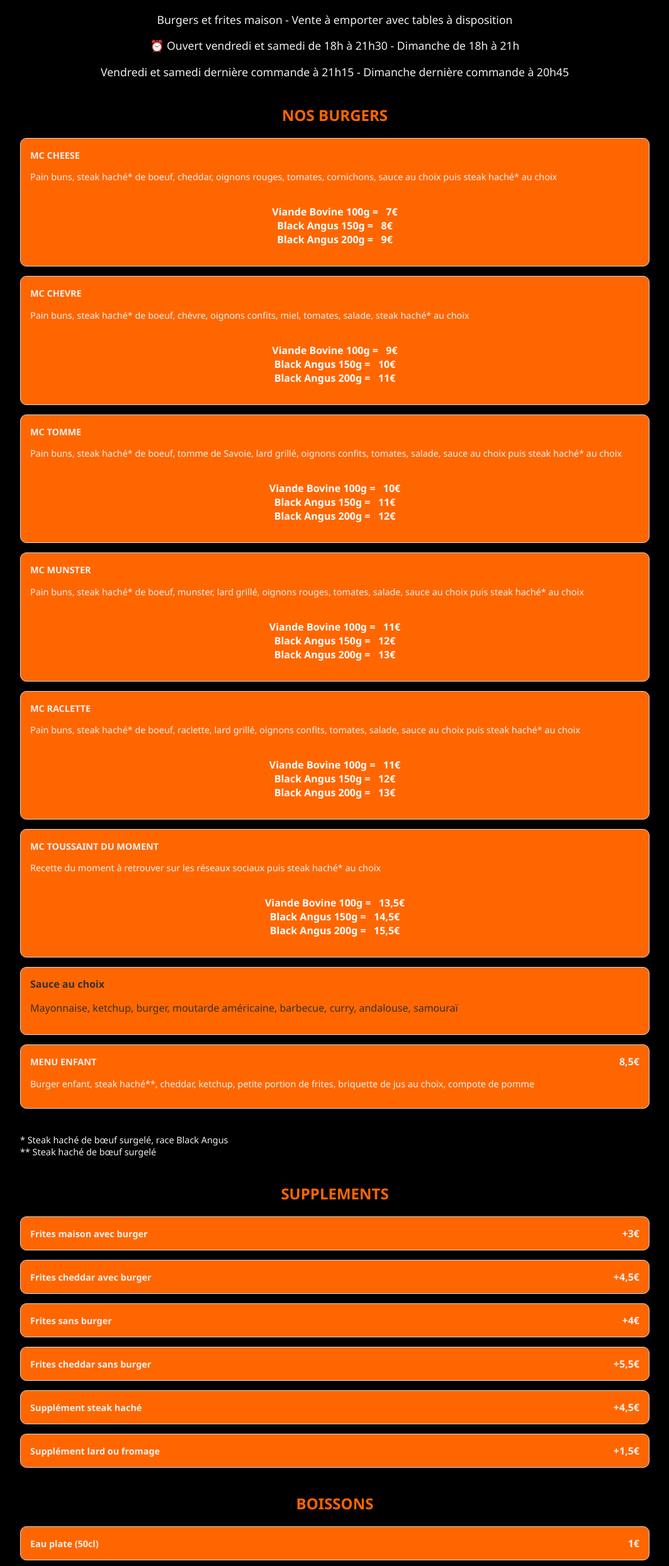
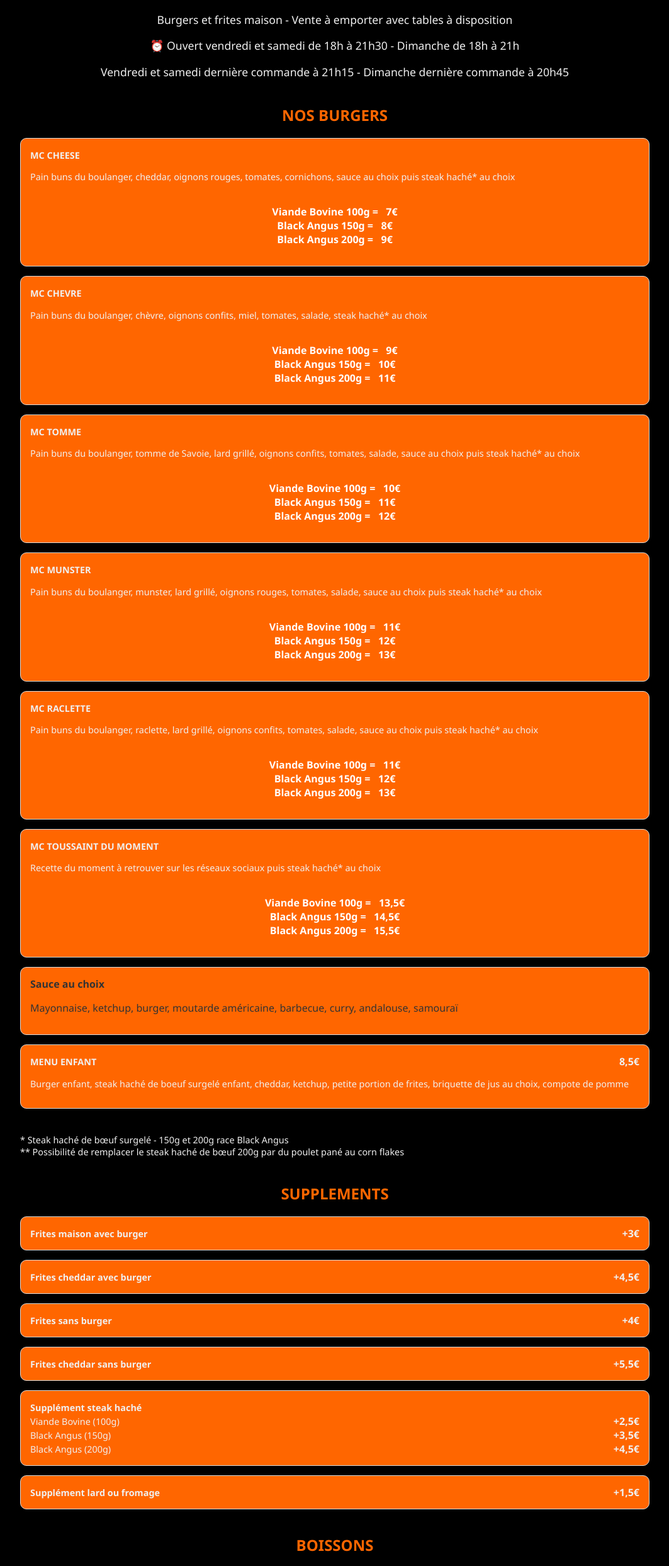
Before and after one commit to MaoamTW/QR, a plain HTML site: page index.html in a window 1280 px wide. Shown: the part 280-2766 px from the top of the page at 63% size, without its empty margins (108-1171 px from the left). Drawn offline with Linux system fonts and the light colour scheme.

Commit message:
index.html

```diff
--- a/index.html
+++ b/index.html
@@ -103,18 +103,18 @@
 
     <div class="section">
       <h2>NOS BURGERS</h2>
-      <div class="menu-item"><span class="note"><strong>MC CHEESE</strong></span> <div class="clear"></div><p class="note">Pain buns, steak haché* de boeuf, cheddar, oignons rouges, tomates, cornichons, sauce au choix puis steak haché* au choix <br><br> <p align="center"> <FONT COLOR="#ffffff"> <strong>Viande Bovine 100g = &nbsp; 7€ <br> Black Angus 150g = &nbsp; 8€ <br> Black Angus 200g = &nbsp; 9€</strong> </FONT> </p></div>
-      <div class="menu-item"><span class="note"><strong>MC CHEVRE</strong></span><div class="clear"></div><p class="note">Pain buns, steak haché* de boeuf, chèvre, oignons confits, miel, tomates, salade, steak haché* au choix <br><br> <p align="center"> <FONT COLOR="#ffffff"> <strong>Viande Bovine 100g = &nbsp; 9€ <br> Black Angus 150g = &nbsp; 10€ <br> Black Angus 200g = &nbsp; 11€</strong> </FONT> </p></div>
-      <div class="menu-item"><span class="note"><strong>MC TOMME</strong></span> <div class="clear"></div><p class="note">Pain buns, steak haché* de boeuf, tomme de Savoie, lard grillé, oignons confits, tomates, salade, sauce au choix puis steak haché* au choix <br><br> <p align="center"> <FONT COLOR="#ffffff"> <strong>Viande Bovine 100g = &nbsp; 10€ <br> Black Angus 150g = &nbsp; 11€ <br> Black Angus 200g = &nbsp; 12€</strong> </FONT> </p></div>
-      <div class="menu-item"><span class="note"><strong>MC MUNSTER</strong> </span><div class="clear"></div><p class="note">Pain buns, steak haché* de boeuf, munster, lard grillé, oignons rouges, tomates, salade, sauce au choix puis steak haché* au choix <br><br> <p align="center"> <FONT COLOR="#ffffff"> <strong>Viande Bovine 100g = &nbsp; 11€ <br> Black Angus 150g = &nbsp; 12€ <br> Black Angus 200g = &nbsp; 13€</strong> </FONT> </p></div>
-      <div class="menu-item"><span class="note"><strong>MC RACLETTE</strong></span> <div class="clear"></div><p class="note">Pain buns, steak haché* de boeuf, raclette, lard grillé, oignons confits, tomates, salade, sauce au choix puis steak haché* au choix <br><br> <p align="center"> <FONT COLOR="#ffffff"> <strong>Viande Bovine 100g = &nbsp; 11€ <br> Black Angus 150g = &nbsp; 12€ <br> Black Angus 200g = &nbsp; 13€</strong> </FONT> </p></div>
+      <div class="menu-item"><span class="note"><strong>MC CHEESE</strong></span> <div class="clear"></div><p class="note">Pain buns du boulanger, cheddar, oignons rouges, tomates, cornichons, sauce au choix puis steak haché* au choix <br><br> <p align="center"> <FONT COLOR="#ffffff"> <strong>Viande Bovine 100g = &nbsp; 7€ <br> Black Angus 150g = &nbsp; 8€ <br> Black Angus 200g = &nbsp; 9€</strong> </FONT> </p></div>
+      <div class="menu-item"><span class="note"><strong>MC CHEVRE</strong></span><div class="clear"></div><p class="note">Pain buns du boulanger, chèvre, oignons confits, miel, tomates, salade, steak haché* au choix <br><br> <p align="center"> <FONT COLOR="#ffffff"> <strong>Viande Bovine 100g = &nbsp; 9€ <br> Black Angus 150g = &nbsp; 10€ <br> Black Angus 200g = &nbsp; 11€</strong> </FONT> </p></div>
+      <div class="menu-item"><span class="note"><strong>MC TOMME</strong></span> <div class="clear"></div><p class="note">Pain buns du boulanger, tomme de Savoie, lard grillé, oignons confits, tomates, salade, sauce au choix puis steak haché* au choix <br><br> <p align="center"> <FONT COLOR="#ffffff"> <strong>Viande Bovine 100g = &nbsp; 10€ <br> Black Angus 150g = &nbsp; 11€ <br> Black Angus 200g = &nbsp; 12€</strong> </FONT> </p></div>
+      <div class="menu-item"><span class="note"><strong>MC MUNSTER</strong> </span><div class="clear"></div><p class="note">Pain buns du boulanger, munster, lard grillé, oignons rouges, tomates, salade, sauce au choix puis steak haché* au choix <br><br> <p align="center"> <FONT COLOR="#ffffff"> <strong>Viande Bovine 100g = &nbsp; 11€ <br> Black Angus 150g = &nbsp; 12€ <br> Black Angus 200g = &nbsp; 13€</strong> </FONT> </p></div>
+      <div class="menu-item"><span class="note"><strong>MC RACLETTE</strong></span> <div class="clear"></div><p class="note">Pain buns du boulanger, raclette, lard grillé, oignons confits, tomates, salade, sauce au choix puis steak haché* au choix <br><br> <p align="center"> <FONT COLOR="#ffffff"> <strong>Viande Bovine 100g = &nbsp; 11€ <br> Black Angus 150g = &nbsp; 12€ <br> Black Angus 200g = &nbsp; 13€</strong> </FONT> </p></div>
 	  <div class="menu-item"><span class="note"><strong>MC TOUSSAINT DU MOMENT</strong></span> <div class="clear"></div><p class="note">Recette du moment à retrouver sur les réseaux sociaux puis steak haché* au choix <br><br> <p align="center"> <FONT COLOR="#ffffff"> <strong>Viande Bovine 100g = &nbsp; 13,5€ <br> Black Angus 150g = &nbsp; 14,5€ <br> Black Angus 200g = &nbsp; 15,5€</strong> </FONT> </p></div>
 	  <div class="menu-item"><span class="texty"><strong>Sauce au choix</strong></span> <div class="clear"></div><p class="texty">Mayonnaise, ketchup, burger, moutarde américaine, barbecue, curry, andalouse, samouraï</div>
-	  <div class="menu-item"><span class="note"><strong>MENU ENFANT</strong></span> <span class="price">8,5€</span><div class="clear"></div><p class="note">Burger enfant, steak haché**, cheddar, ketchup, petite portion de frites, briquette de jus au choix, compote de pomme</p></div>
+	  <div class="menu-item"><span class="note"><strong>MENU ENFANT</strong></span> <span class="price">8,5€</span><div class="clear"></div><p class="note">Burger enfant, steak haché de boeuf surgelé enfant, cheddar, ketchup, petite portion de frites, briquette de jus au choix, compote de pomme</p></div>
 	</div>
 
-	<p class="note">* Steak haché de bœuf surgelé, race Black Angus<br>
-    ** Steak haché de bœuf surgelé</p>
+	<p class="note">* Steak haché de bœuf surgelé - 150g et 200g race Black Angus<br>
+    ** Possibilité de remplacer le steak haché de bœuf 200g par du poulet pané au corn flakes</p>
 
     <div class="section">
       <h2>SUPPLEMENTS</h2>
@@ -122,25 +122,35 @@
       <div class="menu-item"><span class="note"><strong>Frites cheddar avec burger</strong></span> <span class="price">+4,5€</span><div class="clear"></div></div>
       <div class="menu-item"><span class="note"><strong>Frites sans burger</strong></span> <span class="price">+4€</span><div class="clear"></div></div>
       <div class="menu-item"><span class="note"><strong>Frites cheddar sans burger</strong></span> <span class="price">+5,5€</span><div class="clear"></div></div>
-      <div class="menu-item"><span class="note"><strong>Supplément steak haché</strong></span> <span class="price">+4,5€</span><div class="clear"></div></div>
-      <div class="menu-item"><span class="note"><strong>Supplément lard ou fromage</strong></span> <span class="price">+1,5€</span><div class="clear"></div></div>
+      <div class="menu-item"><span class="note"><strong>Supplément steak haché</strong></span> <div class="clear"></div>
+		<span class="note">Viande Bovine (100g)</span> <span class="price">+2,5€</span><br>
+		<span class="note">Black Angus (150g)</span> <span class="price">+3,5€</span><br>
+		<span class="note">Black Angus (200g)</span> <span class="price">+4,5€</span><br></div>
+
+	  <div class="menu-item"><span class="note"><strong>Supplément lard ou fromage</strong></span> <span class="price">+1,5€</span><div class="clear"></div></div>
 	</div>
 
     <div class="section">
       <h2>BOISSONS</h2>
-      <div class="menu-item"><span class="note"><strong>Eau plate (50cl)</strong></span> <span class="price">1€</span><div class="clear"></div></div>
-      <div class="menu-item"><span class="note"><strong>Eau gazeuse (50cl)</strong></span> <span class="price">1,5€</span><div class="clear"></div></div>
+
+	  <div class="menu-item"><span class="note"><strong>Boissons 50cl</strong></span> <div class="clear"></div>
+        <span class="note">Eau plate</span> <span class="price">1€</span><br>
+        <span class="note">Eau gazeuse</span> <span class="price">1,5€</span><br>
+        <span class="note">Eau gazeuse citron</span> <span class="price">1,5€</span><br>
+      </div>
+
       <div class="menu-item"><span class="note"><strong>Boissons 33cl</strong></span> <span class="price">2€</span><div class="clear"></div>
         <p class="note">Coca-Cola, Coca-Cola Cherry, Fanta orange, Schweppes Agrumes, Sprite, Fuze Tea Pêche, Oasis tropical</p>
       </div>
       <div class="menu-item"><span class="note"><strong>Briquettes (20cl)</strong></span> <span class="price">1€</span><div class="clear"></div>
         <p class="note">Jus de pomme, Jus d’orange</p>
       </div>
-      <div class="menu-item"><span class="note"><strong>Bières & Vins</strong></span> <br>
-        <span class="note">Licorne Elsass (27,5cl)</span> <span class="price">2,5€</span><br>
+      <div class="menu-item"><span class="note"><strong>Bières & Vins</strong></span><br>
+        <span class="note">Licorne Elsass (25cl)</span> <span class="price">2,5€</span><br>
         <span class="note">Licorne El Grande (33cl)</span> <span class="price">3,5€</span><br>
-        <span class="note">Lindemans Kriek (25cl)</span> <span class="price">3,5€</span><br>
-        <span class="note">Blanc, Rosé, Rouge (75cl)</span> <span class="price">8,5€</span>
+        <span class="note">Lindemans Black (33cl)</span> <span class="price">3,5€</span><br>
+		<span class="note">Lindemans Kriek (25cl)</span> <span class="price">3,5€</span><br>
+		<span class="note">Blanc, Rosé, Rouge (75cl)</span> <span class="price">8,5€</span>
       </div>
     </div>
 
@@ -177,7 +187,7 @@
 
     <div class="footer-info">
 
-	  <p>Avril 2025</p>
+	  <p>Juin 2025</p>
     </div>
   </div>
 </body>
```
